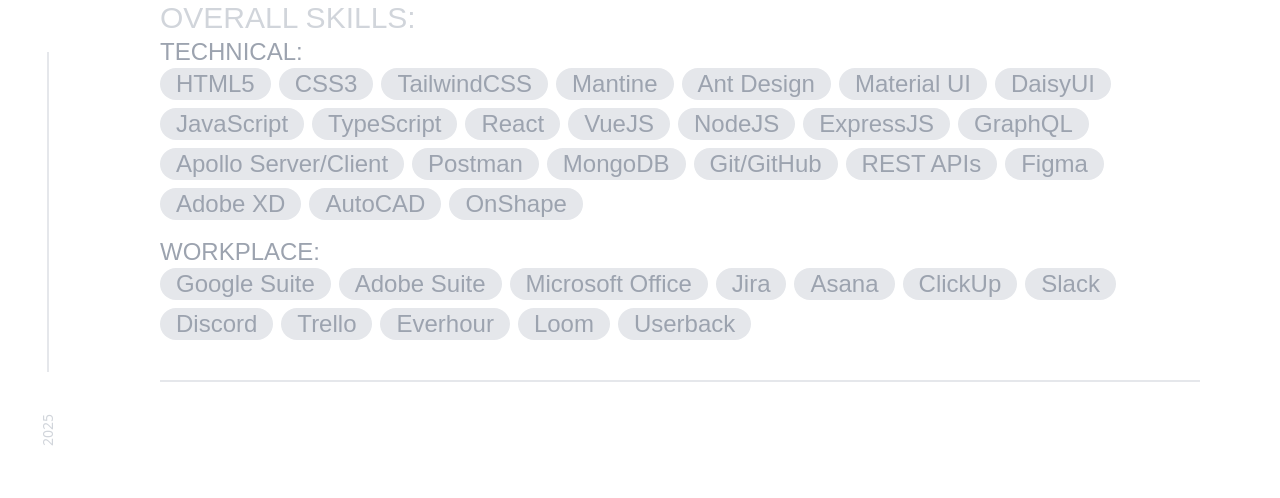
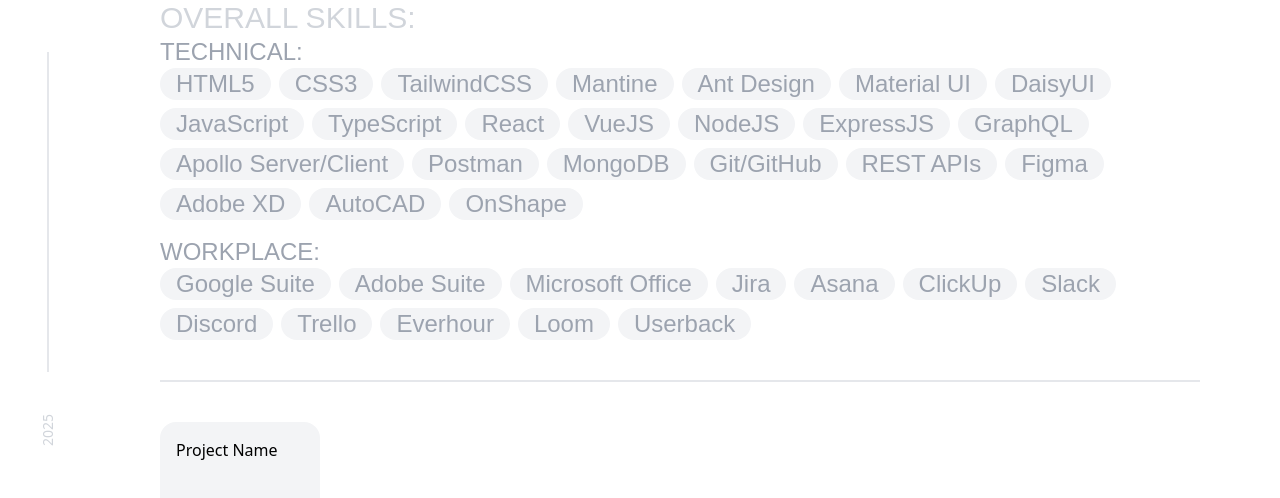
Before and after one commit to brogers111/personal-portfolio, a React (Vite) app: page /technical-projects in a window 1280 px wide. Shown: the part 252-750 px from the top of the page. Built offline with nearby package versions, Linux system fonts and the light colour scheme; a web font is replaced by a local one.

Commit message:
Start Projects.tsx

```diff
--- a/src/components/Projects.tsx
+++ b/src/components/Projects.tsx
@@ -1,6 +1,6 @@
-function SkillTag({ name }: { name: string }) {
+function SkillPill({ name }: { name: string }) {
   return (
-    <p className="font-dongle text-gray-400 text-2xl bg-gray-200 rounded-3xl inline px-4">
+    <p className="font-dongle text-gray-400 text-2xl bg-gray-100 rounded-3xl inline px-4">
       {name}
     </p>
   )
@@ -21,26 +21,28 @@
 
   return (
     <div className="px-20 py-20">
-      {/* Section Header */}
       <div>
         <p className="font-dongle text-3xl text-gray-300">REVIEW MY TECHNICAL</p>
         <h1 className="font-bluffolk text-8xl whitespace-nowrap text-gray-600">PROJECTS</h1>
       </div>
 
-      {/* Skills Section */}
       <p className="font-dongle text-3xl text-gray-300 pt-10">OVERALL SKILLS:</p>
 
       <p className="font-dongle text-2xl text-gray-400">TECHNICAL:</p>
       <div className="flex flex-wrap gap-2">
-        {technicalSkills.map(skill => <SkillTag key={skill} name={skill} />)}
+        {technicalSkills.map(skill => <SkillPill key={skill} name={skill} />)}
       </div>
 
       <p className="font-dongle text-2xl text-gray-400 pt-4">WORKPLACE:</p>
       <div className="flex flex-wrap gap-2">
-        {workplaceSkills.map(skill => <SkillTag key={skill} name={skill} />)}
+        {workplaceSkills.map(skill => <SkillPill key={skill} name={skill} />)}
       </div>
 
       <div className="border-b-2 border-gray-200 pt-10"></div>
+
+      <div className="mt-10 p-4 w-40 h-52 bg-gray-100 rounded-2xl">
+        <p>Project Name</p>
+      </div>
     </div>
   )
 }
```
